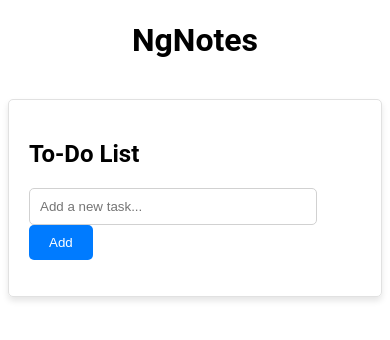
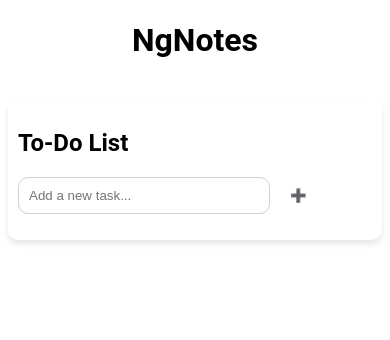
Before and after one commit to Daniel-Santiago-Acosta-1013/NgNotes-Web-App, an Angular app: page / in a window 390 px wide. Shown: the top 340 px of the page. Built offline with nearby package versions, Linux system fonts and the light colour scheme.

Commit message:
[fix][add] improving UI and UX

```diff
--- a/src/app/components/todo-list.component.html
+++ b/src/app/components/todo-list.component.html
@@ -1,20 +1,19 @@
-
 <h2>To-Do List</h2>
 
 <!-- Form to add a new task -->
 <div class="todo-form">
     <input [(ngModel)]="newTodoTitle" placeholder="Add a new task..." />
-    <button (click)="addTodo()">Add</button>
+    <button (click)="addTodo()">➕</button>
 </div>
 
 <!-- List of tasks -->
 <ul>
-    <li *ngFor="let todo of todos">
+    <li *ngFor="let todo of todos" class="card">
         <ng-container *ngIf="editingTodoId !== todo.id; else editingTemplate">
             <span [class.completed]="todo.isComplete" (click)="toggleCompletion(todo.id)">{{todo.title}}</span>
             <div class="buttons-container">
-                <button (click)="startEditing(todo.id)">Edit</button>
-                <button (click)="deleteTodo(todo.id)">Delete</button>
+                <button (click)="startEditing(todo.id)">✏️</button>
+                <button (click)="deleteTodo(todo.id)">❌</button>
             </div>
         </ng-container>
         <ng-template #editingTemplate>
--- a/src/app/components/todo-list.component.scss
+++ b/src/app/components/todo-list.component.scss
@@ -2,31 +2,37 @@
     display: block;
     max-width: 600px;
     margin: 40px auto;
-    border: 1px solid #e1e1e1;
-    border-radius: 5px;
+    border-radius: 10px;
     padding: 20px;
     box-shadow: 0 4px 6px rgba(0, 0, 0, 0.1);
+    background-color: #fff;
 }
 
 input {
     padding: 10px;
-    width: 80%;
-    border-radius: 5px;
+    width: 75%;
+    border-radius: 10px;
     border: 1px solid #d1d1d1;
     margin-right: 10px;
+    outline: none;
+    transition: border 0.3s;
+
+    &:focus {
+        border-color: #007bff;
+    }
 }
 
 button {
-    padding: 10px 20px;
-    background-color: #007bff;
-    color: #ffffff;
+    padding: 10px;
+    background-color: transparent;
+    color: #007bff;
     border: none;
     border-radius: 5px;
     cursor: pointer;
-    transition: background-color 0.3s;
+    transition: color 0.3s;
 
     &:hover {
-        background-color: #0056b3;
+        color: #0056b3;
     }
 }
 
@@ -34,24 +40,39 @@ ul {
     list-style-type: none;
     padding: 0;
 
-    li {
-        padding: 10px;
-        border: 1px solid #e1e1e1;
-        border-radius: 5px;
+    li.card {
+        padding: 15px;
+        border: 1px solid #f1f1f1;
+        border-radius: 10px;
         display: flex;
         justify-content: space-between;
         align-items: center;
-        margin-top: 10px;
-        cursor: pointer;
+        margin-top: 20px;
+        background-color: #fafafa;
+        transition: background-color 0.3s;
+
+        &:hover {
+            background-color: #f5f5f5;
+        }
 
         .completed {
             text-decoration: line-through;
             color: gray;
         }
+
+        .buttons-container {
+            display: flex;
+            gap: 10px;
+        }
     }
 }
 
-.buttons-container {
-    display: flex;
-    gap: 10px;
+@media (max-width: 600px) {
+    :host {
+        padding: 10px;
+    }
+
+    input {
+        width: 65%;
+    }
 }
```
